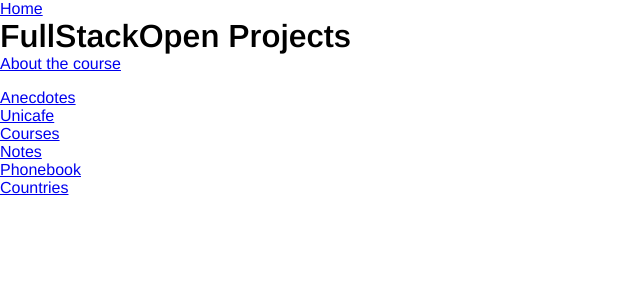
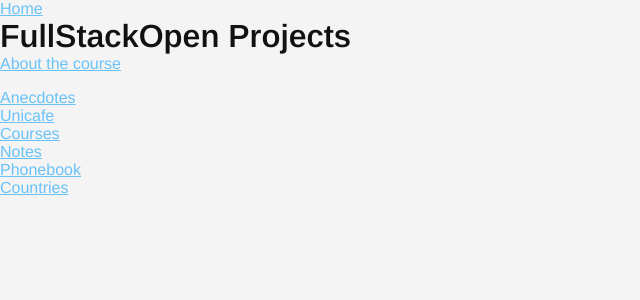
Before and after one commit to llfalcao/fullstackopen-frontend, a React (Create React App) app: page / in a window 1280 px wide. Shown: the top 300 px of the page, without its empty margins (0-640 px from the left). Built offline with nearby package versions, Linux system fonts and the light colour scheme; no server answers.

Commit message:
Change theme according to the system defaults

```diff
--- a/src/App.js
+++ b/src/App.js
@@ -1,4 +1,3 @@
-import './style.css';
 import { BrowserRouter, Routes, Route, Link } from 'react-router-dom';
 
 import Home from './pages/Home';
--- /dev/null
+++ b/src/index.css
@@ -0,0 +1,45 @@
+@import url('https://fonts.googleapis.com/css2?family=Arimo:wght@300;400;600&display=swap');
+
+* {
+  margin: 0;
+  padding: 0;
+  box-sizing: border-box;
+  font-family: 'Arimo', sans-serif;
+}
+
+@media (prefers-color-scheme: dark) {
+  :root {
+    --bg-main: #101112;
+    --fg-main: #eeeeee;
+    --link-main: rgb(104, 194, 247);
+  }
+}
+
+@media (prefers-color-scheme: light) {
+  :root {
+    --bg-main: #f4f4f4;
+    --fg-main: #101112;
+    --link-main: rgb(104, 194, 247);
+  }
+}
+
+body {
+  background-color: var(--bg-main);
+  color: var(--fg-main);
+}
+
+a {
+  color: var(--link-main);
+}
+
+li {
+  margin-left: 1.5rem;
+}
+
+.note {
+  padding: 2px 0;
+}
+
+.note button {
+  margin-left: 8px;
+}
--- a/src/style.css
+++ /dev/null
@@ -1,12 +0,0 @@
-@import url('https://fonts.googleapis.com/css2?family=Arimo:wght@300;400;600&display=swap');
-
-* {
-  margin: 0;
-  padding: 0;
-  box-sizing: border-box;
-  font-family: 'Arimo', sans-serif;
-}
-
-li {
-  margin-left: 1.5rem;
-}
```
Also changed, not shown: src/index.js (+5 -4 lines).
